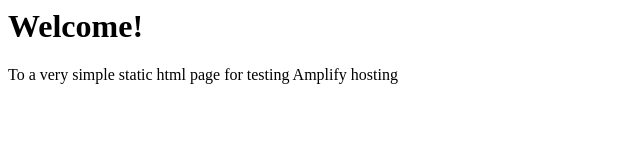
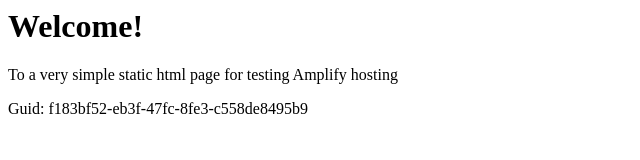
Before and after one commit to aws-aemilia-nrt/Github-PR-Commit-Integration-Test-DoNotTouch-Gith-OKSLNVO2-v1-prod-ap-northeast-1, a website: page src/index.html in a window 1280 px wide. Shown: the whole page, without its empty margins (0-640 px from the left). Drawn offline with Linux system fonts and the light colour scheme.

Commit message:
commit from integ tests

```diff
--- a/src/index.html
+++ b/src/index.html
@@ -1,3 +1,5 @@
+
+
 <html lang="en">
 
 <head>
@@ -10,6 +12,6 @@
 <body>
     <h1>Welcome!</h1>
     <p>To a very simple static html page for testing Amplify hosting</p>
-</body>
+    <p>Guid: f183bf52-eb3f-47fc-8fe3-c558de8495b9</p></body>
 
 </html>
```
